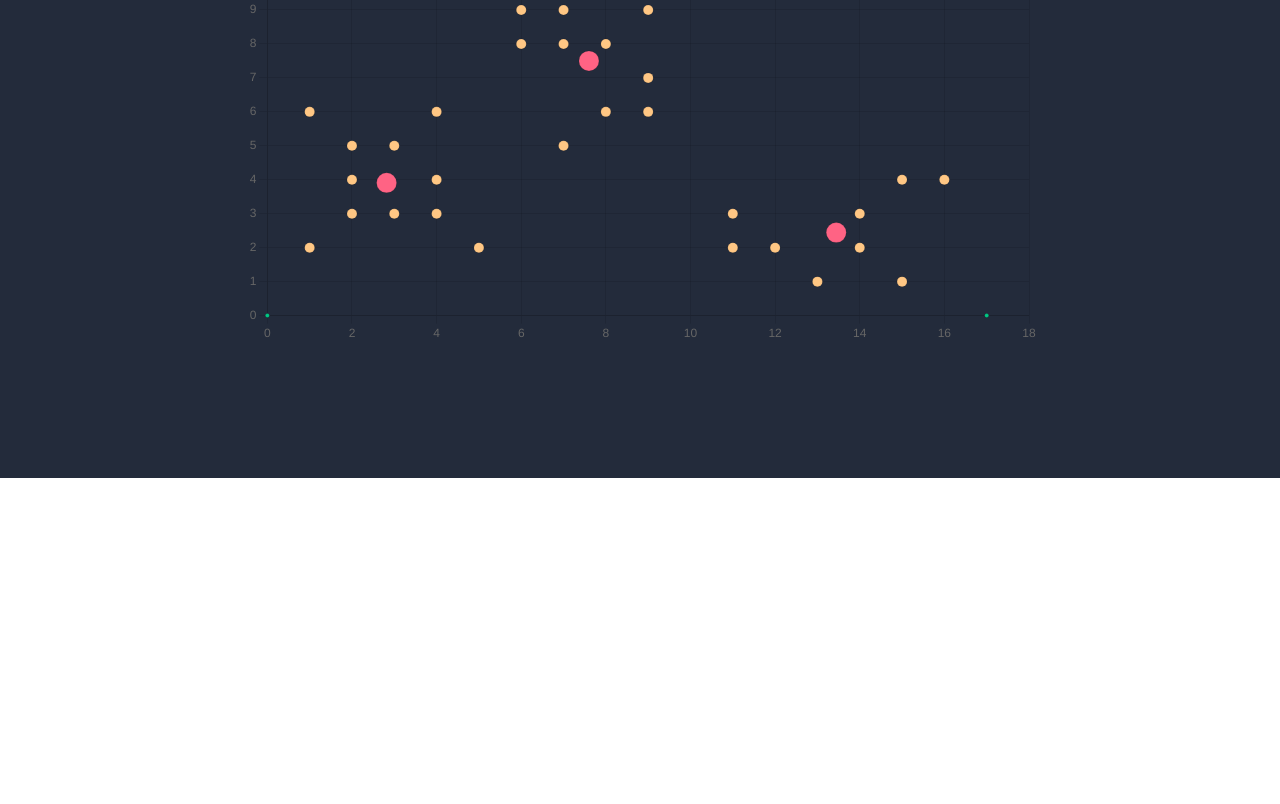
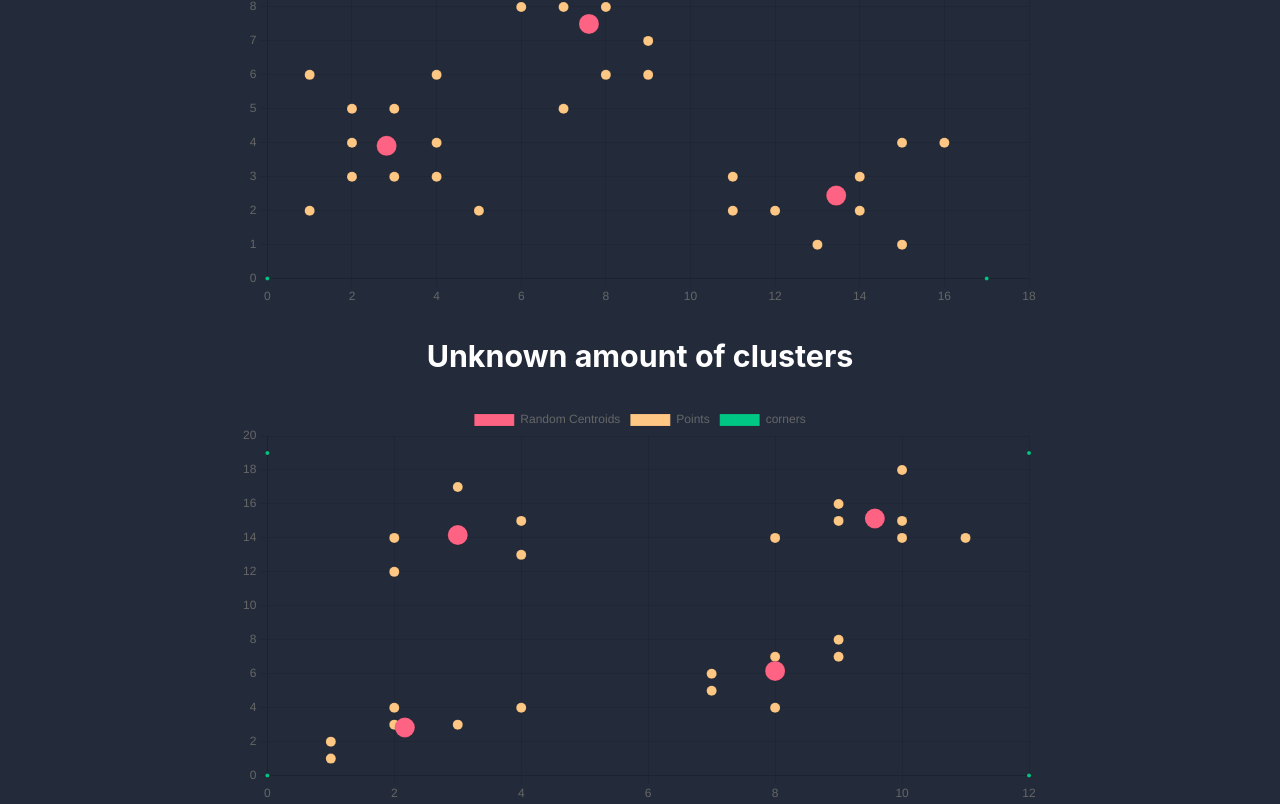
Before and after one commit to Webster2020/ML_ALGORITHMS, a React (Create React App) app: page / in a window 1280 px wide. Shown: the part 322-1126 px from the top of the page. Before the commit the page ends 800 px from the top, so only its background shows below. Built offline with nearby package versions, Linux system fonts and the light colour scheme; the HTML template or start-up script is replaced by a standard one.

Commit message:
add kMeans for unknown clusters & refactor

```diff
--- a/src/algorithms/kMeans/K_Means.tsx
+++ b/src/algorithms/kMeans/K_Means.tsx
@@ -1,36 +1,42 @@
-import { KMeans } from "./algorithm";
+import { KMeans, KMeansAutosolver } from "./algorithm";
 import { getCornerPoints } from "./utils";
-import { example_2d3k, example_3d3k } from "./data";
+import { example_2d3k, example_2dnk, example_3d3k } from "./data";
 import { ScatterChart, convertPoints } from '../../components/chartExample/ScatterChart';
 
-const someData = example_2d3k;
+const exampleData = example_2d3k;
+const exampleData2 = example_2dnk;
 
-export const generateCentroidsData = () => {
-  const clasters = 3;
+export const generateCentroidsData = (checkedData: any, knownCluster: boolean | number) => {
 
-  for (let j = 0; j <= 6; j++) {
-    const ex_randomCentroids_solver = new KMeans(clasters, someData);
-    console.log(ex_randomCentroids_solver.solve());
-    j += 1;
+  // --- Preparing points, centroids and display them on chart ---
+  const points = convertPoints(checkedData);
+  let centroids;
+  if (knownCluster && typeof knownCluster === 'number') {
+    centroids = convertPoints((new KMeans(knownCluster, checkedData)).centroids);
+  } else {
+    centroids = convertPoints((new KMeansAutosolver(1, 5, 5, checkedData)).solve().centroids);
+  }
+  const cornerPoints = convertPoints(getCornerPoints(checkedData));
+
+  return {points, centroids, cornerPoints};
+};
+
+const generateData = (checkedData: any, knownCluster: boolean | number) => {
+  let ex_solver;
+  if (knownCluster && typeof knownCluster === 'number') {
+    ex_solver = new KMeans(knownCluster, checkedData);
+  } else {
+    ex_solver = new KMeansAutosolver(1, 5, 5, checkedData);
   }
 
-  // --- Preparing points, centroids and display them on chart ---
-  const points = convertPoints(someData);
-  const centroids = convertPoints((new KMeans(clasters, someData)).centroids);
-  const cornerPoints = convertPoints(getCornerPoints(someData));
-
-  return {points, centroids, cornerPoints};
-}
-
-const ex_1_solver = new KMeans(3, example_2d3k);
-const ex_1_centroids = ex_1_solver.solve().centroids;
-const chartData = generateCentroidsData()
+  const ex_centroids = ex_solver.solve().centroids;
+  const chartData = generateCentroidsData(checkedData, knownCluster)
 
   const data = {
     datasets: [
       {
         label: 'Random Centroids',
-      data: convertPoints(ex_1_centroids),
+        data: convertPoints(ex_centroids),
         backgroundColor: 'rgba(255, 99, 132, 1)',
         pointRadius: 10,
       },
@@ -49,15 +55,28 @@ const data = {
     ],
   };
 
+  return data;
+};
+
+// ======================================================
+// 3d example - not rendered on chart
 const ex_2_solver = new KMeans(3, example_3d3k);
 const ex_2_centroids = ex_2_solver.solve().centroids;
 console.log({ex_2_centroids});
+// ======================================================
 
 const KMeansComponent = () => {
   return (
+    <>
       <div>
-      <ScatterChart data={data}/>
+        <h3>3 known clusters</h3>
+        <ScatterChart data={generateData(exampleData, 3)}/>
       </div>
+      <div>
+        <h3>Unknown amount of clusters</h3>
+        <ScatterChart data={generateData(exampleData2, false)}/>
+      </div>
+    </>
   );
 }
 
--- a/src/algorithms/kMeans/algorithm.ts
+++ b/src/algorithms/kMeans/algorithm.ts
@@ -196,3 +196,54 @@ export class KMeans {
     }
 
 }
+
+export class KMeansAutosolver {
+  kMin: number;
+  kMax: number;
+  maxTrials: number;
+  data: any;
+  best: any;
+  log: [] = [];
+
+  constructor(kMin = 1, kMax = 5, maxTrials = 5, data: any) {
+    this.kMin = kMin;
+    this.kMax = kMax;
+    this.maxTrials = maxTrials;
+    this.data= data;
+    this.reset();
+  }
+
+  reset() {
+    this.best = null;
+    this.log = [];
+  }
+
+  solve(maxIterations = 1000) {
+
+    for (let k = this.kMin; k < this.kMax; k++) {
+
+      for (let currentTrial = 0; currentTrial < this.maxTrials; currentTrial++) {
+
+        const solver = new KMeans(k, this.data);
+        const solution = Object.assign({}, solver.solve(maxIterations), {k, currentTrial});
+        const solution2 = {
+          ...solver.solve(maxIterations),
+          k,
+          currentTrial
+        }
+
+        console.log({solution, solution2});
+
+        if (this.best === null || solution.error < this.best.error) {
+          this.best = solution
+        }
+
+      }
+
+    }
+
+    return this.best;
+
+  }
+
+}
--- a/src/algorithms/kMeans/data.ts
+++ b/src/algorithms/kMeans/data.ts
@@ -9,6 +9,14 @@ export const example_2d3k = [
   [9,7], [8,8], [7,9], [11,3], [11,2],
   [9,9], [7,8], [6,8], [12,2], [14,3],
   [15,1], [15,4], [14,2], [13,1], [16,4]
+];
+
+export const example_2dnk = [
+  [1,2], [1,1], [2,3], [2,4], [3,3],
+  [4,4], [2,12], [2,14], [3,14], [4,13],
+  [4,15], [3,17], [8,4], [7,6], [7,5],
+  [8,7], [9,7], [9,8], [8,14], [9,15],
+  [9,16], [10,15], [10,14], [11,14], [10,18]
 ];
 
 export const example_3d3k = [
```
Lines whose indentation alone changed are shown as unchanged.
